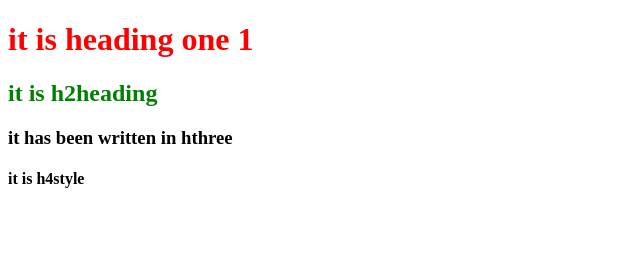
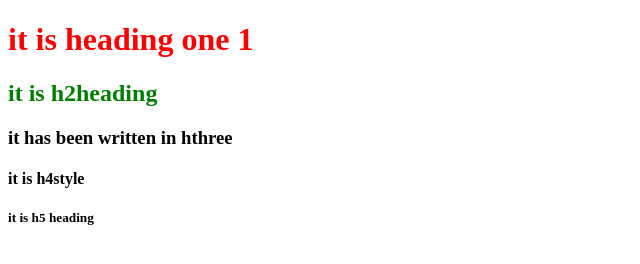
Before and after one commit to IftikharSahib/RepoRajaKoding, a plain HTML site: page index.html in a window 1280 px wide. Shown: the full height of the page, 0-640 px from the left. Drawn offline with Linux system fonts and the light colour scheme.

Commit message:
heading five has been added on master

```diff
--- a/index.html
+++ b/index.html
@@ -11,5 +11,6 @@
     <h2>it is h2heading</h2>
     <h3>it has been written in hthree</h3>
     <h4>it is h4style </h4>
+    <h5>it is h5 heading</h5>
 </body>
 </html>
```
